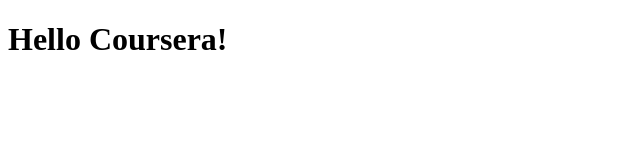
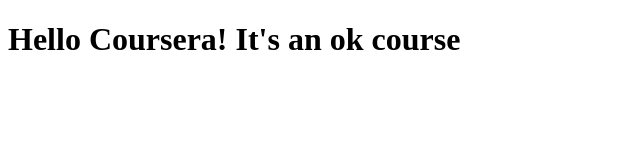
Before and after one commit to jamiebolton1/coursera-test, a plain HTML site: page site/index.html in a window 1280 px wide. Shown: the whole page, without its empty margins (0-640 px from the left). Drawn offline with Linux system fonts and the light colour scheme.

Commit message:
small change

```diff
--- a/site/index.html
+++ b/site/index.html
@@ -4,6 +4,6 @@
 	<title>Hello Coursera!</title>
 </head>
 <body>
-<h1>Hello Coursera!</h1>
+<h1>Hello Coursera! It's an ok course</h1>
 </body>
 </html>
```
